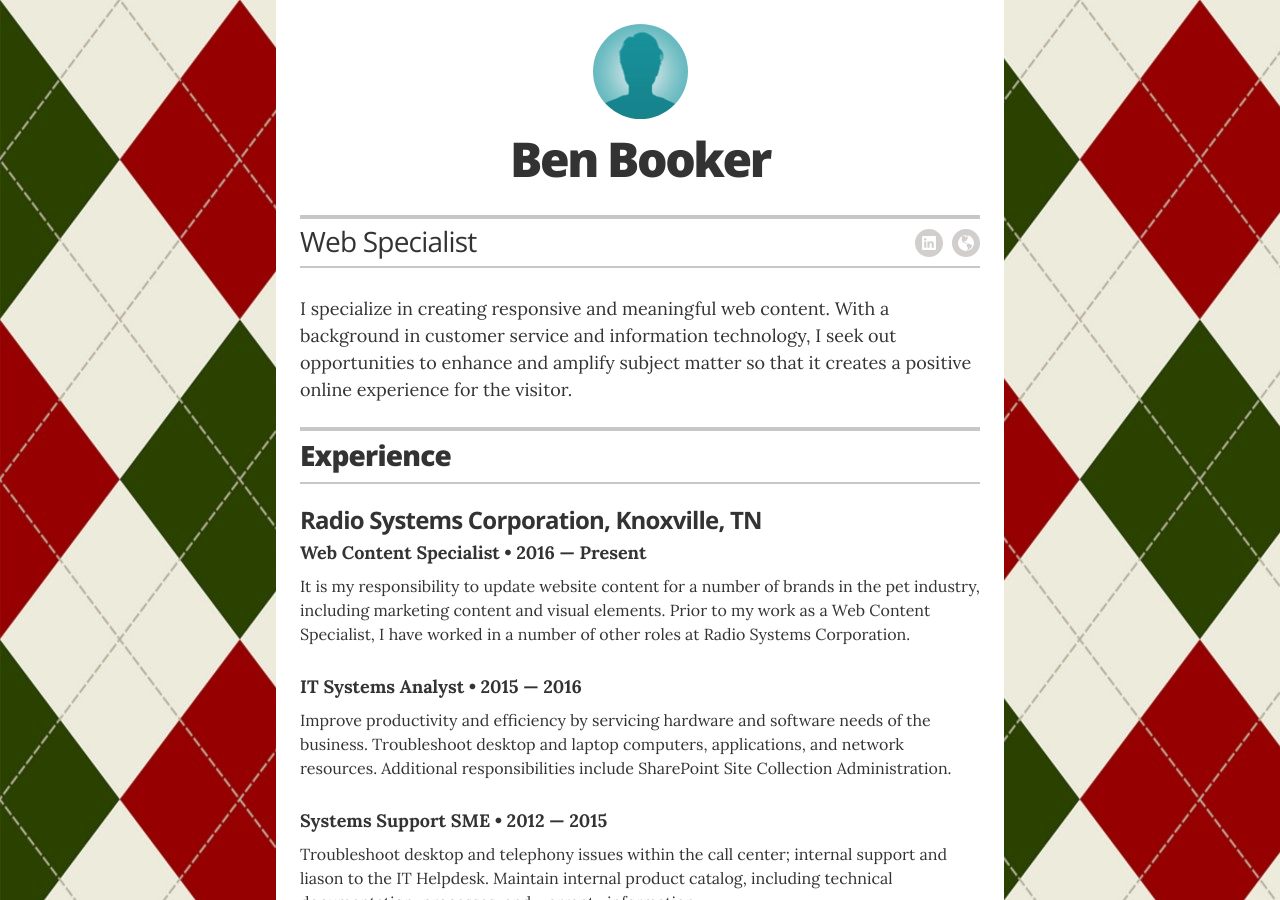
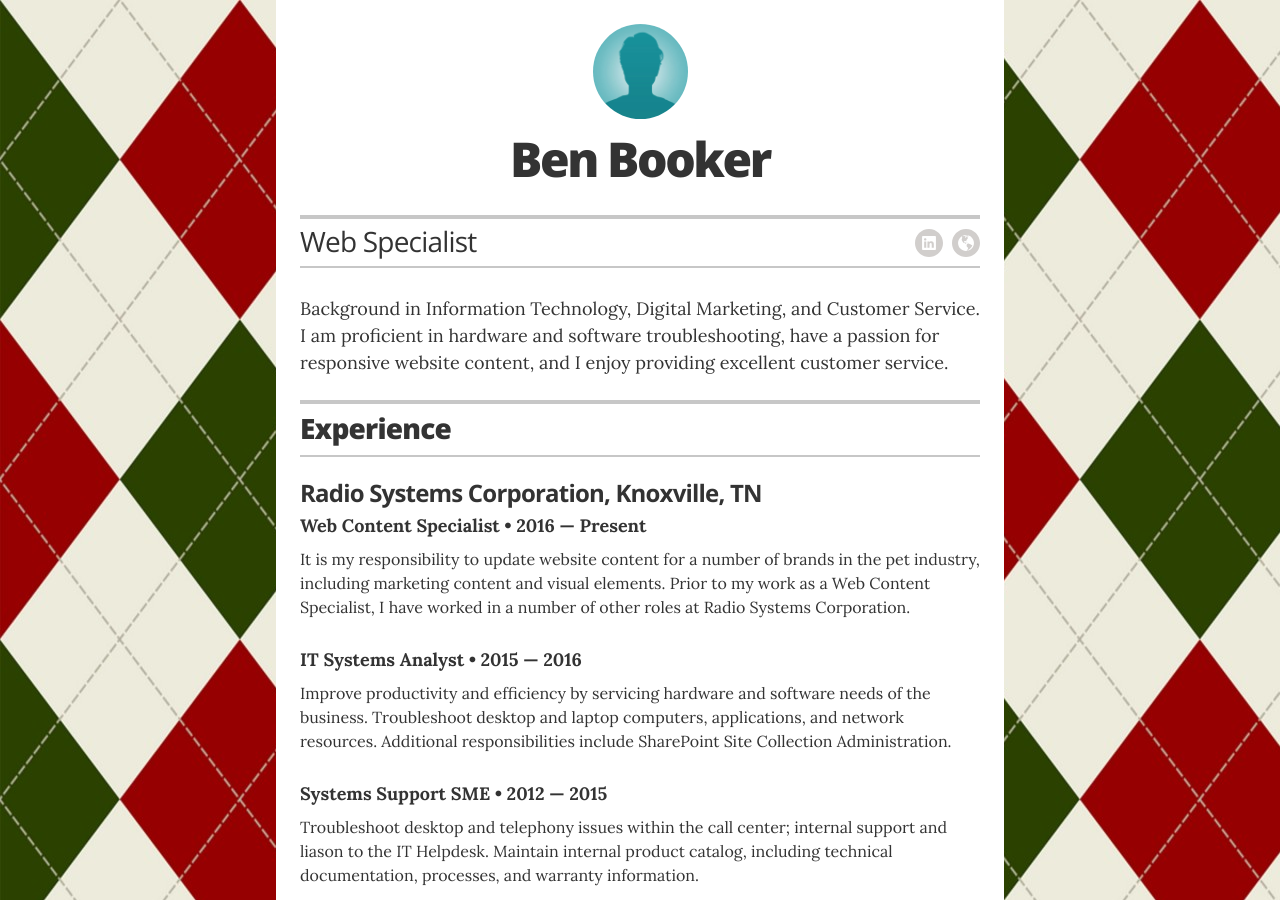
Before and after one commit to bbooker5/about, a Jekyll site: the page built from index.html, in a window 1280 px wide and 900 px high. Built offline with Jekyll 4.4.1, drawn with Linux system fonts in a browser that asks for light colours.

Commit message:
Update _config.yml

```diff
--- a/_config.yml
+++ b/_config.yml
@@ -23,7 +23,7 @@
 resume_header_contact_info: "Oak Ridge, Tennessee • 865-221-6154 • bbooker5@gmail.com"
 display_header_contact_info: "false"
 
-resume_header_intro: "<br />I specialize in creating responsive and meaningful web content. With a background in customer service and information technology, I seek out opportunities to enhance and amplify subject matter so that it creates a positive online experience for the visitor."
+resume_header_intro: "<br />Background in Information Technology, Digital Marketing, and Customer Service. I am proficient in hardware and software troubleshooting, have a passion for responsive website content, and I enjoy providing excellent customer service.<!--I specialize in creating responsive and meaningful web content. With a background in customer service and information technology, I seek out opportunities to enhance and amplify subject matter so that it creates a positive online experience for the visitor.-->"
 
 # use "yes" to display the email contact button,
 # "no" to display an "I'm not looking for work" message,
```
